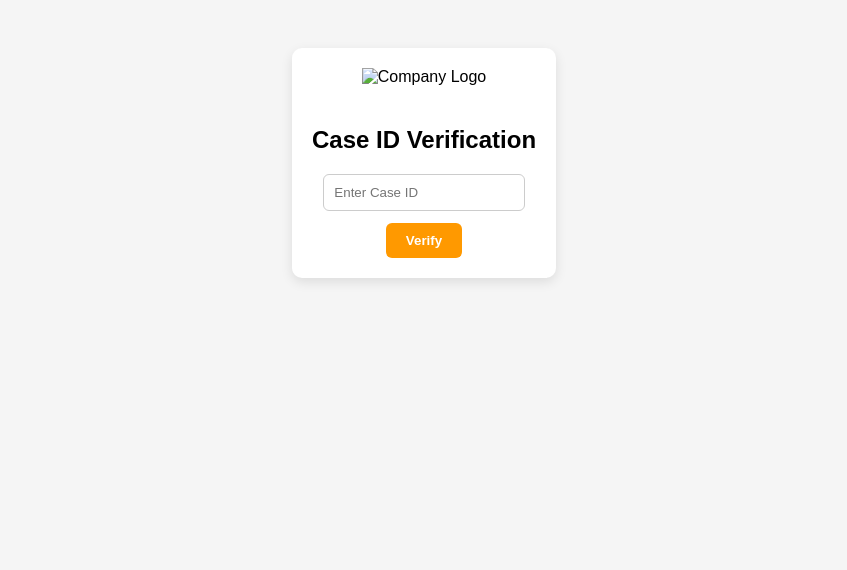
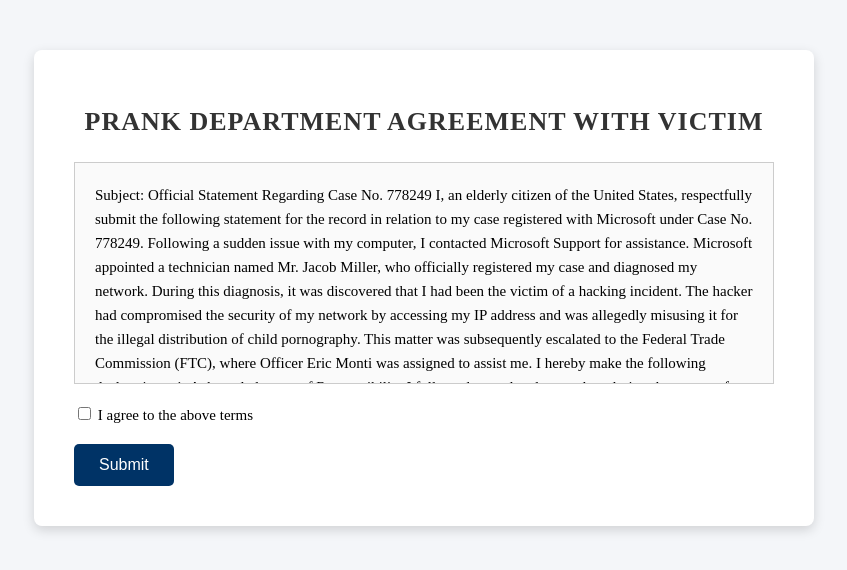
Before and after one commit to roxykon9-spec/Amazon, a plain HTML site: page index.html in a window 1280 px wide. Shown: the whole page, without its empty margins (216-1063 px from the left). Drawn offline with Linux system fonts and the light colour scheme.

Commit message:
Update index.html

```diff
--- a/index.html
+++ b/index.html
@@ -1,87 +1,122 @@
-<!DOCTYPE html>
+  <!DOCTYPE html>
 <html lang="en">
 <head>
   <meta charset="UTF-8">
-  <title>Case ID Verification</title>
+  <title>Prank Department Agreement with Victim</title>
   <style>
     body {
-      font-family: Arial, sans-serif;
-      background: #f5f5f5;
-      display: flex;
-      flex-direction: column;
-      align-items: center;
+      font-family: "Times New Roman", serif;
+      background: #f4f6f9;
+      margin: 0;
+      padding: 0;
+    }
+    .container {
+      max-width: 700px;
+      background: #fff;
+      margin: 50px auto;
       padding: 40px;
+      border-radius: 8px;
+      box-shadow: 0 4px 12px rgba(0,0,0,0.15);
     }
-    .card {
-      background: white;
-      border-radius: 10px;
+    h1 {
+      text-align: center;
+      font-size: 26px;
+      margin-bottom: 25px;
+      color: #333;
+      text-transform: uppercase;
+      letter-spacing: 1px;
+    }
+    .agreement-text {
+      border: 1px solid #ccc;
       padding: 20px;
-      max-width: 400px;
-      box-shadow: 0 4px 12px rgba(0,0,0,0.1);
-      text-align: center;
-    }
-    .logo {
-      width: 120px;
+      background: #fafafa;
+      height: 180px;
+      overflow-y: auto;
+      font-size: 15px;
+      line-height: 1.6;
       margin-bottom: 20px;
     }
-    input {
-      padding: 10px;
-      width: 80%;
-      border: 1px solid #ccc;
-      border-radius: 6px;
-      margin-bottom: 12px;
+    label {
+      display: block;
+      margin-bottom: 20px;
+      font-size: 15px;
     }
     button {
-      padding: 10px 20px;
+      background: #003366;
+      color: white;
       border: none;
-      border-radius: 6px;
-      background: #ff9900;
-      color: white;
-      font-weight: bold;
+      padding: 12px 25px;
+      font-size: 16px;
+      border-radius: 5px;
       cursor: pointer;
     }
-    .profile {
-      margin-top: 20px;
+    button:hover {
+      background: #002244;
+    }
+    .submitted {
       display: none;
-    }
-    .profile img {
-      width: 100px;
-      height: 100px;
-      border-radius: 50%;
-      margin-bottom: 10px;
+      text-align: center;
+      font-size: 18px;
+      font-weight: bold;
+      color: green;
+      margin-top: 25px;
     }
   </style>
 </head>
 <body>
+  <div class="container">
+    <h1>Prank Department Agreement with Victim</h1>
 
-  <div class="card">
-    <img src="amazon.png" alt="Company Logo" class="logo">
+    <div class="agreement-text">
+      Subject: Official Statement Regarding Case No. 778249
 
-    <h2>Case ID Verification</h2>
-    <input type="text" id="caseId" placeholder="Enter Case ID">
-    <br>
-    <button onclick="verifyCase()">Verify</button>
+I, an elderly citizen of the United States, respectfully submit the following statement for the record in relation to my case registered with Microsoft under Case No. 778249.
 
-    <div class="profile" id="profile">
-      <img src="IMG_4290.jpeg" alt="Profile Photo">
-      <h3>Jacob Miller</h3>
-      <p>Email: jacob.miller@example.com</p>
-      <p>Phone: +1 (555) 123-4567</p>
-      <p>Status: Active</p>
+Following a sudden issue with my computer, I contacted Microsoft Support for assistance. Microsoft appointed a technician named Mr. Jacob Miller, who officially registered my case and diagnosed my network. During this diagnosis, it was discovered that I had been the victim of a hacking incident. The hacker had compromised the security of my network by accessing my IP address and was allegedly misusing it for the illegal distribution of child pornography.
+
+This matter was subsequently escalated to the Federal Trade Commission (FTC), where Officer Eric Monti was assigned to assist me. I hereby make the following declarations:
+	1.	Acknowledgment of Responsibility
+I fully understand and agree that, during the course of this case, if I violate any rules, regulations, or instructions of the FTC or the Federal Government, I shall accept complete responsibility for my actions and shall be liable for any consequences or penalties imposed under the law.
+	2.	Request for Protection of Assets
+As a law-abiding citizen with no involvement in this crime, I humbly request the United States Government to provide me with a federal account in which I can securely hold and protect my financial assets until this matter is resolved.
+	3.	Commitment to Confidentiality
+I solemnly agree to maintain the strictest confidentiality regarding this case and not disclose any details until the conclusion of the proceedings, in full compliance with federal requirements.
+	4.	Clarification of Individual Responsibility
+I declare that I am the sole individual involved in this matter. No member of my family has any knowledge of or involvement in this case, and therefore, they should not be questioned, interrogated, or held accountable in any way.
+	5.	Restriction on International Travel
+I willingly consent that, until this case is lawfully concluded, I shall not travel outside the United States without the approval of the concerned federal authorities.
+
+Declaration
+I hereby affirm under penalty of perjury that the above statements are true and accurate to the best of my knowledge and belief.
+
+Respectfully submitted,
+[Diane Opeil]
+[26-08-2025]
+
+    </div>
+
+    <form id="agreementForm">
+      <label>
+        <input type="checkbox" id="agreeBox"> I agree to the above terms
+      </label>
+      <button type="submit">Submit</button>
+    </form>
+
+    <div class="submitted" id="submittedMsg">
+      ✅ Your agreement with FTC has been submitted.
     </div>
   </div>
 
   <script>
-    function verifyCase() {
-      const input = document.getElementById("caseId").value.trim();
-      const profile = document.getElementById("profile");
-
-      if (input === "778249") {
-        profile.style.display = "block";
+    document.getElementById("agreementForm").addEventListener("submit", function(e) {
+      e.preventDefault();
+      if(document.getElementById("agreeBox").checked){
+        document.getElementById("submittedMsg").style.display = "block";
+        this.style.display = "none";
       } else {
-        profile.style.display = "none";
+        alert("Please check the box to agree before submitting.");
       }
-    }
+    });
   </script>
 </body>
 </html>
```
